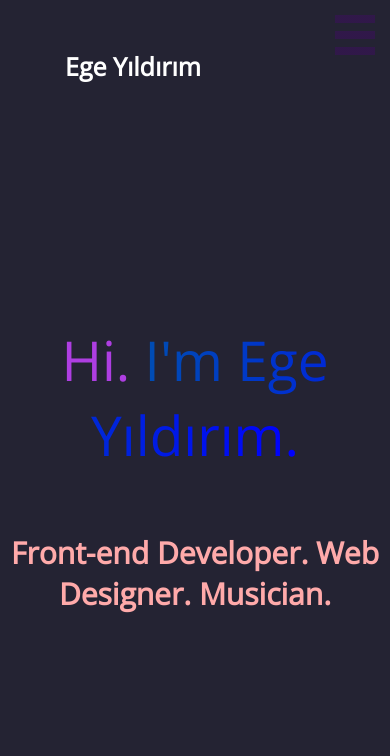
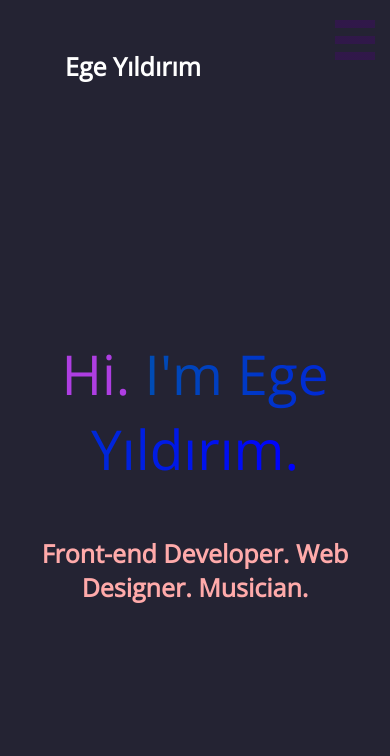
Before and after one commit to egeyil/portfolio-website, a plain HTML site: page index.html in a window 390 px wide. Shown: the top 756 px of the page. Drawn offline with nearby package versions, Linux system fonts and the light colour scheme.

Commit message:
change font of header for small screens

```diff
--- a/styles.css
+++ b/styles.css
@@ -394,7 +394,7 @@ main {
 
 #hamburger-menu {
   position: fixed;
-  top: 15px;
+  top: 20px;
   right: 15px;
   width: 40px;
   height: 40px;
@@ -517,6 +517,10 @@ main {
     margin-top: 80px;
     height: 80vh;
   }
+  #header h2 {
+    margin-right: 1em;
+    margin-left: 1em;
+  }
   #bio h2 {
     margin-bottom: 0.5em;
   }
@@ -544,6 +548,9 @@ main {
     font-size: 25px;
     margin: 0;
   }
+  #header h2 {
+    font-size: 25px;
+  }
   #bio h2 {
     margin-top: 1em;
     margin-bottom: 1em;
```
